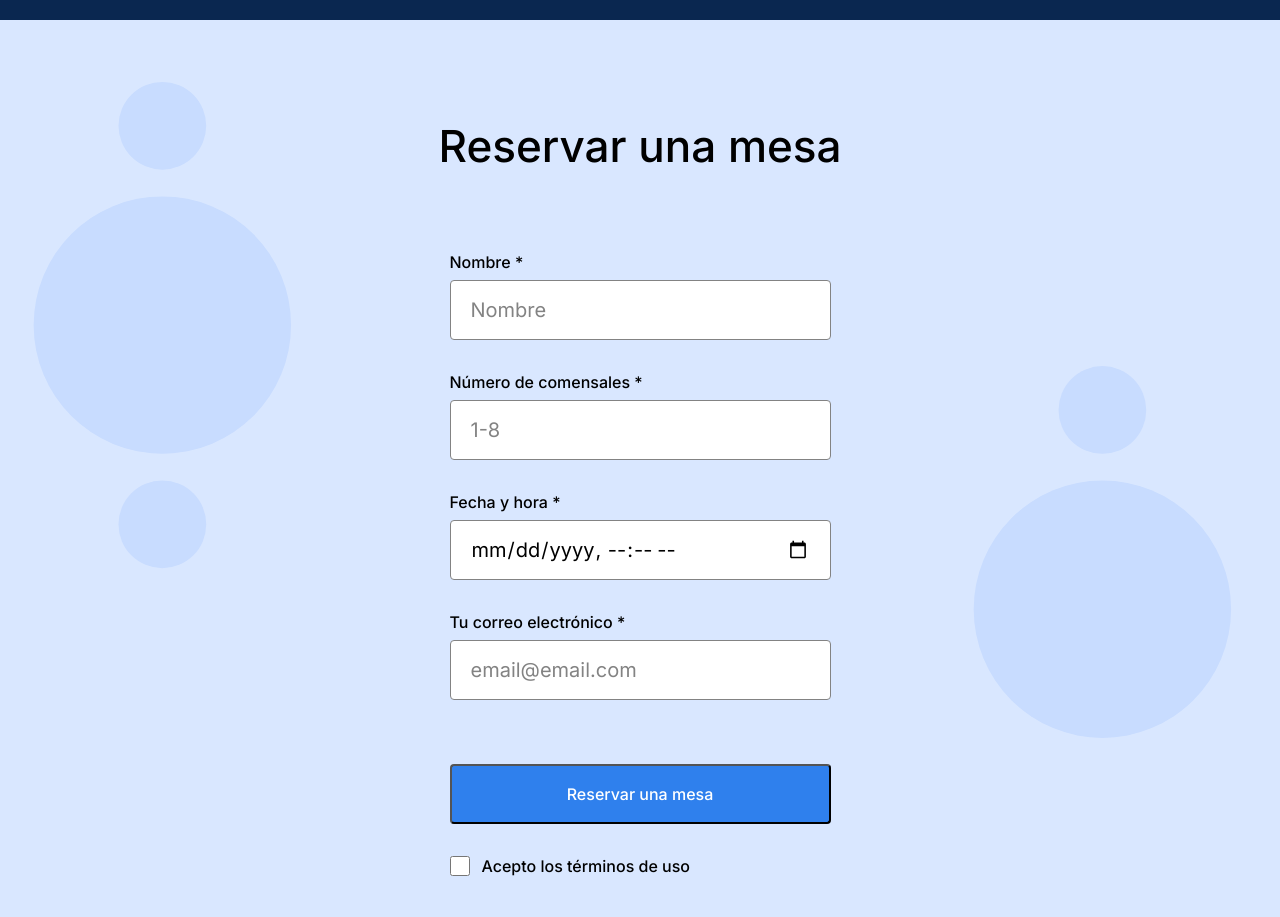
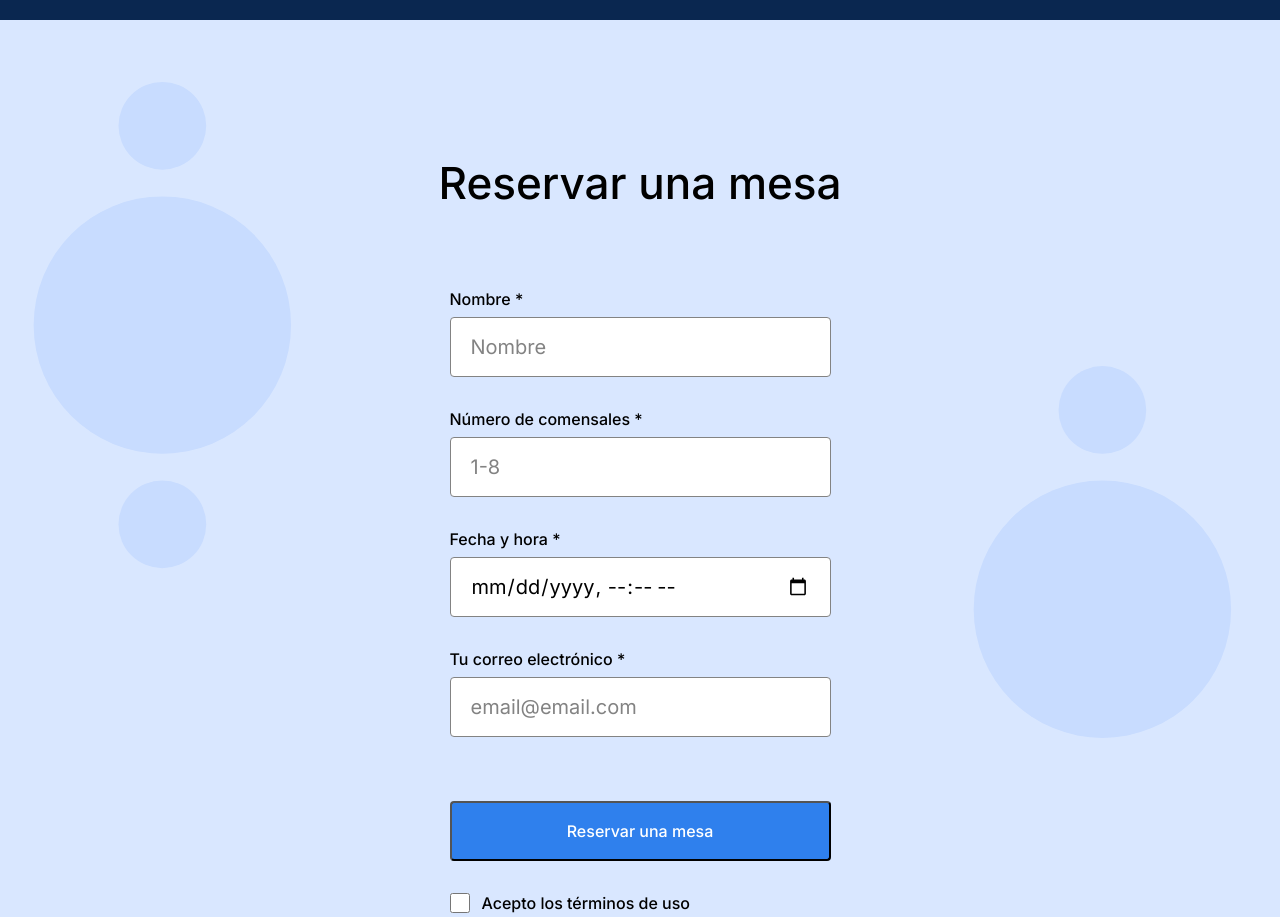
Before and after one commit to OHerreraGarcia/web_project_coffeeshop, a plain HTML site: page index.html in a window 1280 px wide. Shown: the part 1580-2497 px from the top of the page. Drawn offline with Linux system fonts and the light colour scheme.

Commit message:
titlemargin

```diff
--- a/pages/index.css
+++ b/pages/index.css
@@ -215,7 +215,7 @@
 }
 
 .reservation__title {
-  margin: 0 0 80px;
+  margin-bottom: 80px;
   font-family: "Inter", sans-serif;
   font-weight: 500;
   font-size: 44px;
```
